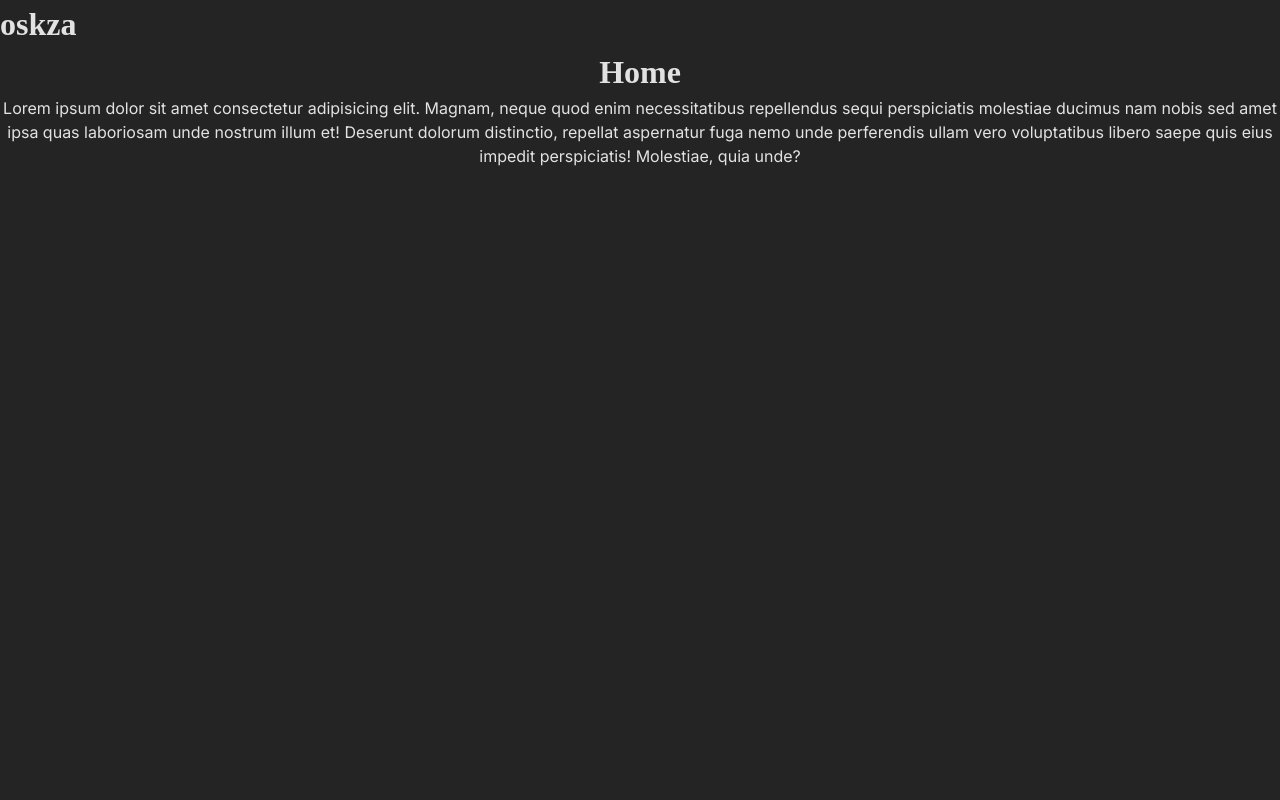
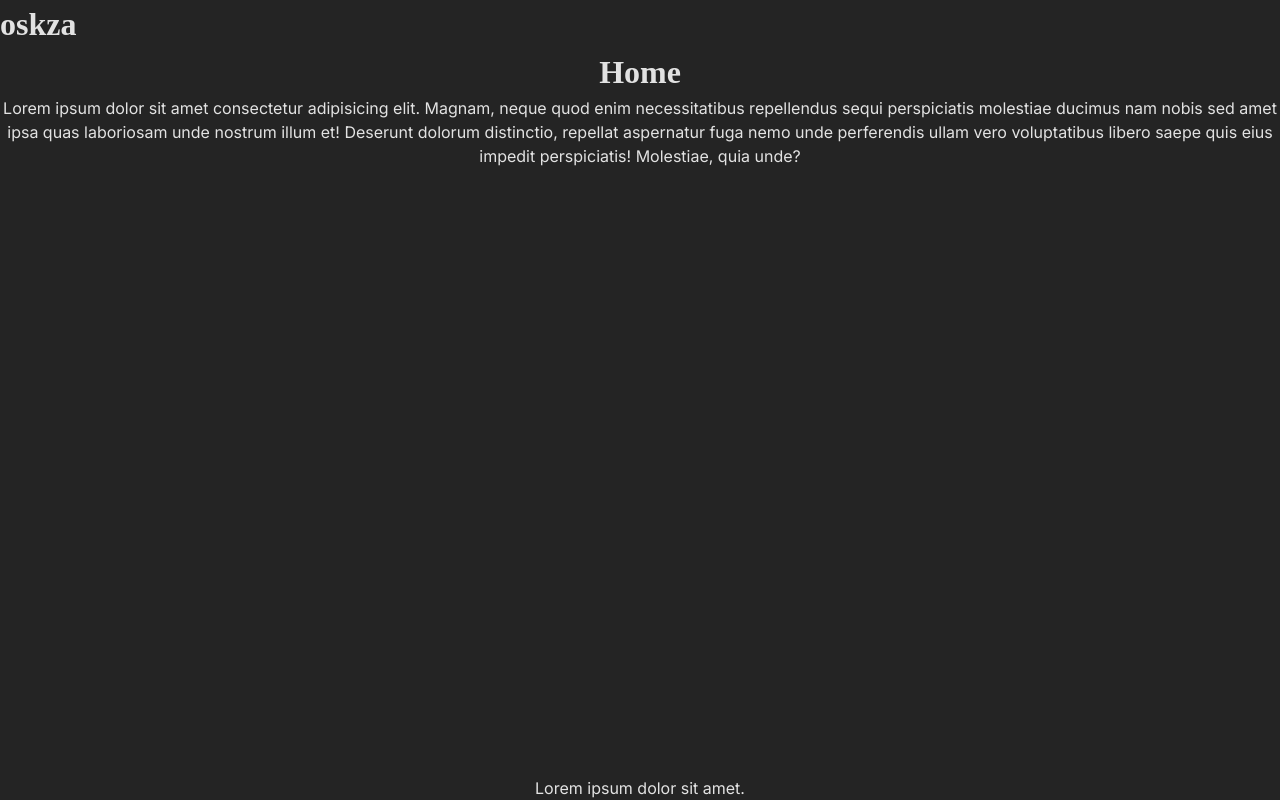
Before and after one commit to oskza/oskza-web, a Vue app: page / in a window 1280 px wide. Built offline with nearby package versions, Linux system fonts and the light colour scheme; a web font is replaced by a local one.

Commit message:
Created AppFooter component

```diff
--- /dev/null
+++ b/src/components/layout/AppFooter.vue
@@ -0,0 +1,5 @@
+<template>
+<footer class="footer">
+  <p>Lorem ipsum dolor sit amet.</p>
+</footer>
+</template>
--- a/src/layouts/DefaultLayout.vue
+++ b/src/layouts/DefaultLayout.vue
@@ -4,11 +4,13 @@
   <main class="main-content">
     <router-view />
   </main>
+  <AppFooter />
 </div>
 </template>
 
 <script setup>
 import AppTopbar from '../components/layout/AppTopbar.vue'
+import AppFooter from '../components/layout/AppFooter.vue'
 </script>
 
 <style scoped>
```
